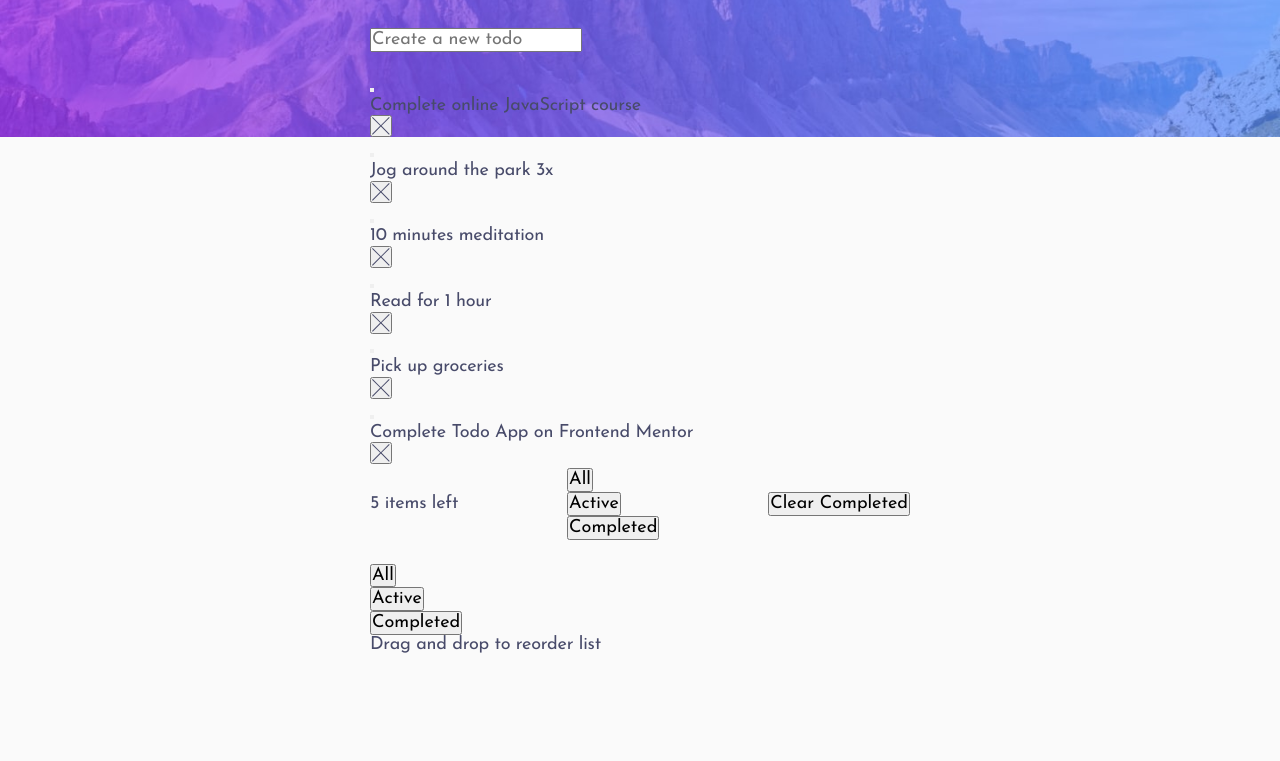
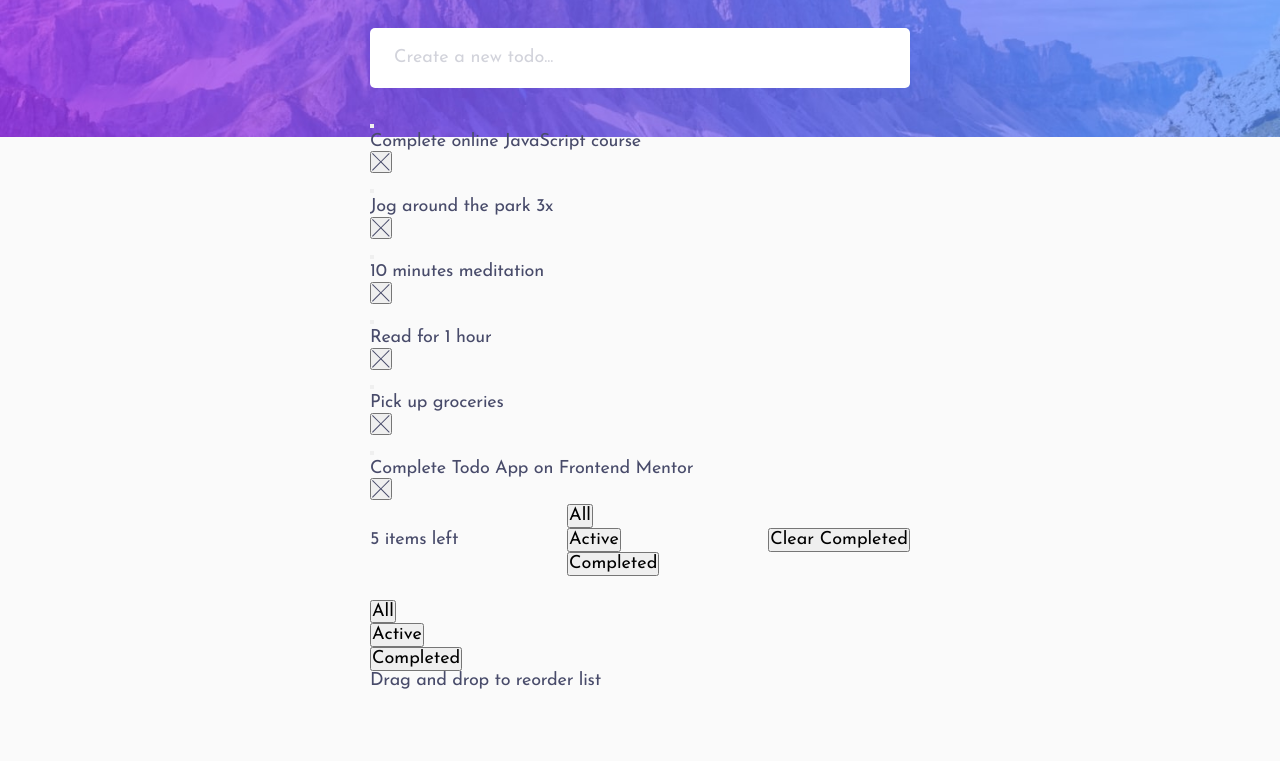
Before and after one commit to karolbanat/fem-todo-app, a website: page index.html in a window 1280 px wide. Shown: the part 130-891 px from the top of the page. Before the commit the page ends 855 px from the top, so only its background shows below. Drawn offline with Linux system fonts and the light colour scheme.

Commit message:
Todo form styling

```diff
--- a/index.html
+++ b/index.html
@@ -38,7 +38,7 @@
           <h2 class="visually-hidden">Todo form</h2>
           <form class="todo-form">
             <!-- <button aria-label="Add todo" class="todo-form__submit-btn"></button> -->
-            <input type="text" placeholder="Create a new todo" class="todo-form__input">
+            <input type="text" placeholder="Create a new todo..." class="todo-form__input">
           </form>
         </section> <!-- Todo form end -->
         <!-- Main todo app list and filters -->
--- a/src/sass/components/_index.scss
+++ b/src/sass/components/_index.scss
@@ -1,2 +1,3 @@
 @forward './app-logo';
 @forward './theme-toggle';
+@forward './todo-form';
--- /dev/null
+++ b/src/sass/components/_todo-form.scss
@@ -0,0 +1,18 @@
+.todo-form {
+	padding-block: var(--spacer-rem-250);
+	padding-inline: var(--spacer-rem-450);
+	font-size: var(--fz-400);
+	background-color: var(--bg-todo);
+	border-radius: var(--borr-200);
+	// box-shadow: var(--shadow);
+
+	&__input {
+		width: 100%;
+		background-color: inherit;
+		border: none;
+		caret-color: var(--input-caret);
+		&::placeholder {
+			color: var(--input-placeholder);
+		}
+	}
+}
```
Also changed, not shown: dist/css/main.min.css.
